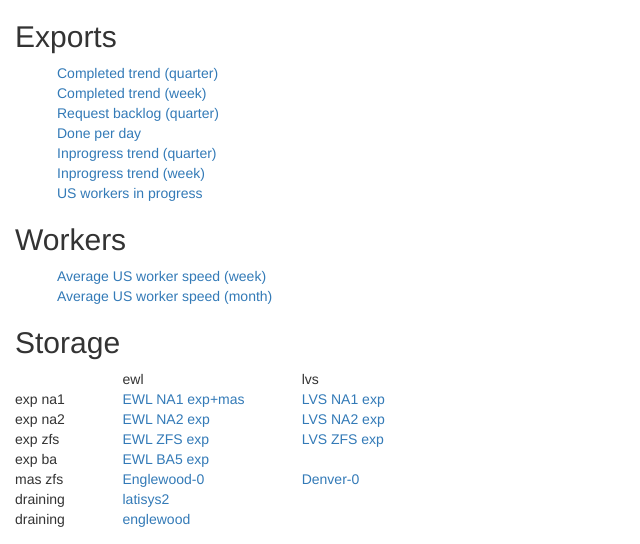
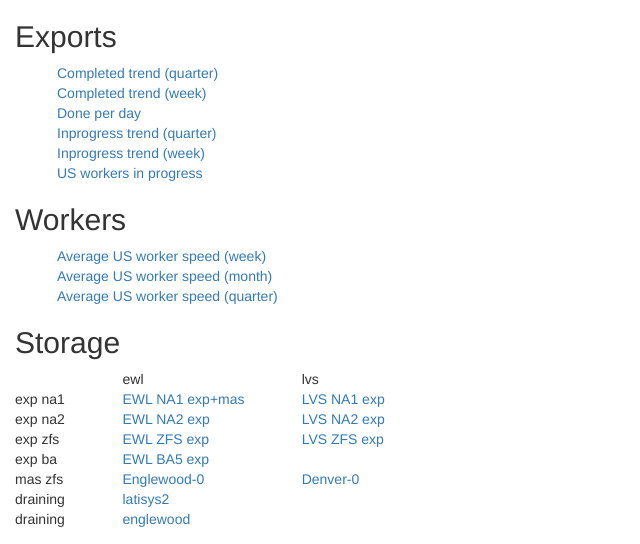
Before and after one commit to syncsynchalt/arcstats, a PHP site: page / in a window 1280 px wide. Shown: the top 544 px of the page, without its empty margins (0-640 px from the left). Run offline with PHP 8.4, Linux system fonts and the light colour scheme.

Commit message:
Manipulate index

```diff
--- a/index.php
+++ b/index.php
@@ -26,8 +26,8 @@
     <ul class="list-unstyled">
         <li><a href="export/completed-quarter.php">Completed trend (quarter)</a></li>
         <li><a href="export/completed-week.php">Completed trend (week)</a></li>
+<!--
         <li><a href="export/requested-quarter.php">Request backlog (quarter)</a></li>
-<!--
         <li><a href="export/requested-week.php">Request backlog (week)</a></li>
 -->
         <li><a href="export/done.php">Done per day</a></li>
@@ -47,6 +47,7 @@
     <ul class="list-unstyled">
         <li><a href="workers/avgspeed-week.php">Average US worker speed (week)</a></li>
         <li><a href="workers/avgspeed-month.php">Average US worker speed (month)</a></li>
+        <li><a href="workers/avgspeed-quarter.php">Average US worker speed (quarter)</a></li>
 <!--
         <li><a href="workers/avgspeed-anz.php">Average ANZ worker speed (week)</a></li>
 -->
```
